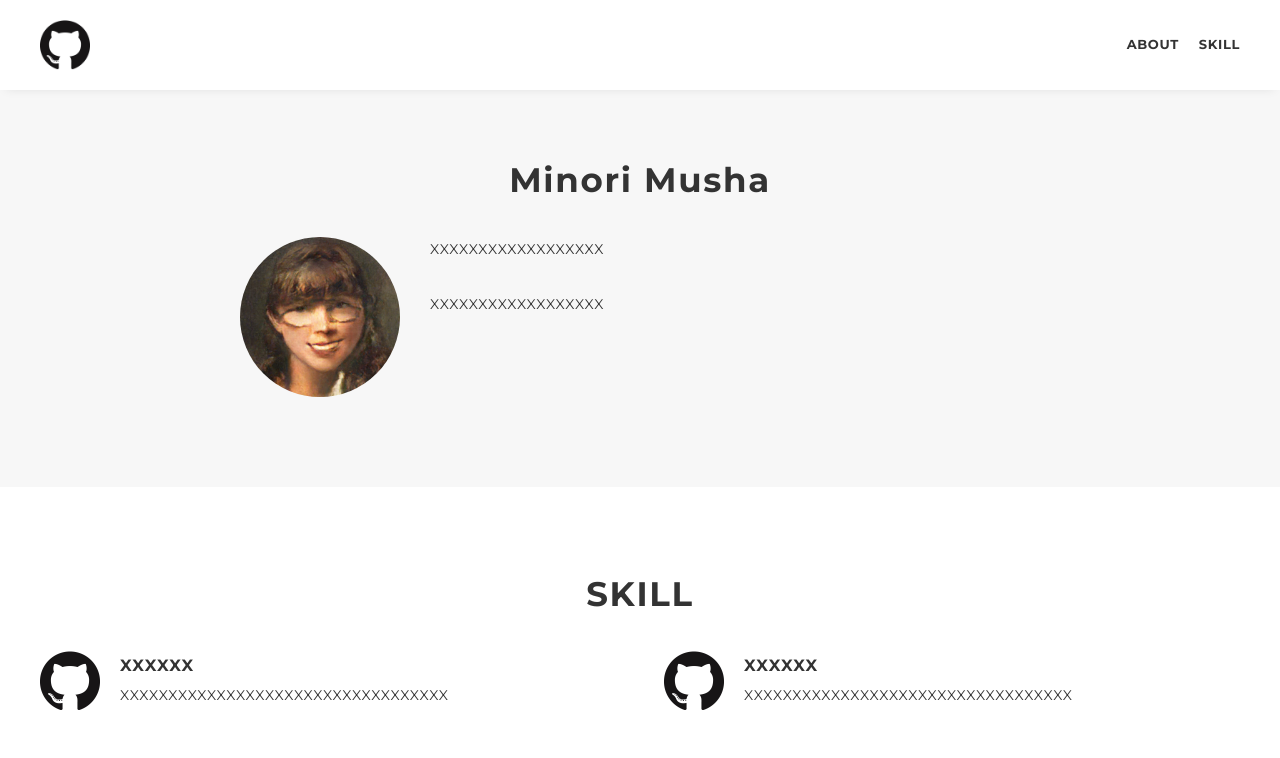
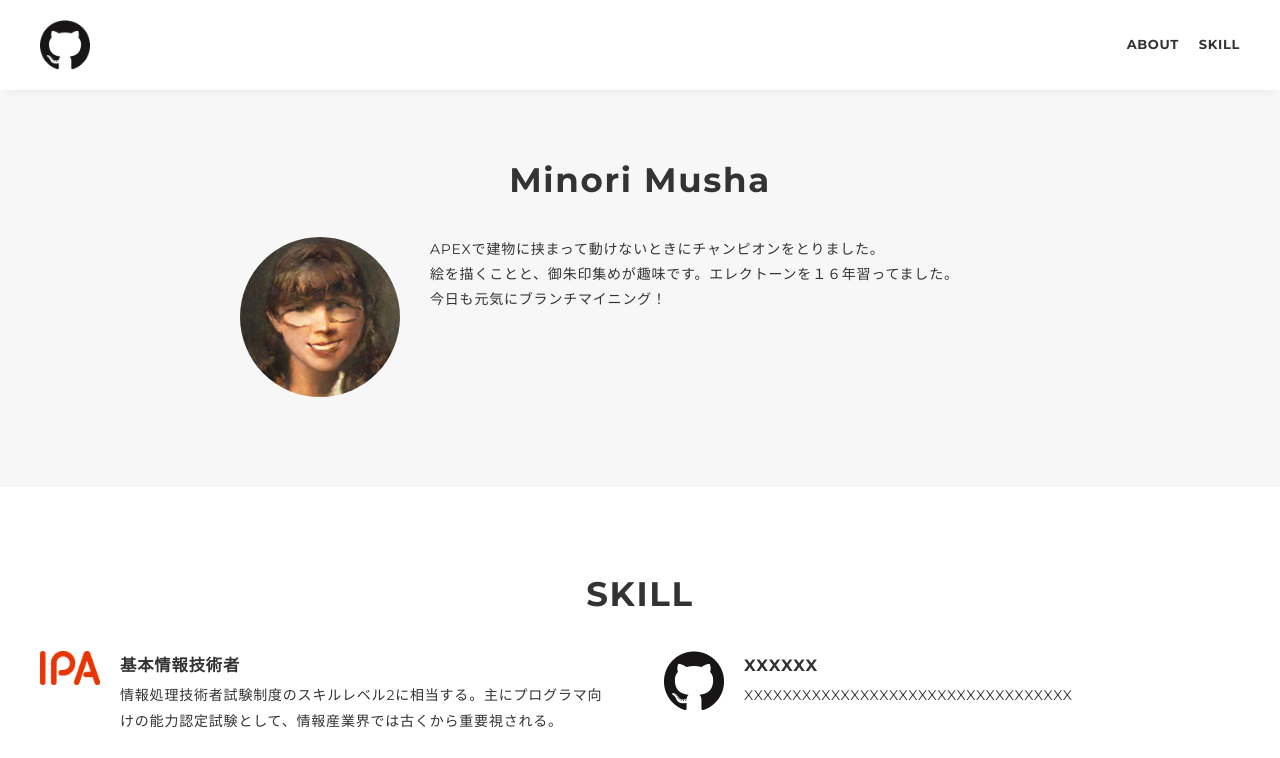
Before and after one commit to miki0421/portfolio, a plain HTML site: page docs/index.html in a window 1280 px wide. Shown: the top 758 px of the page. Drawn offline with nearby package versions, Linux system fonts and the light colour scheme.

Commit message:
プロフィール書き込み

```diff
--- a/docs/index.html
+++ b/docs/index.html
@@ -23,6 +23,9 @@
 <!-- <link rel="shortcut icon" href="img/favicon.ico" /> -->
 <!-- <link rel="canonical" href="dummyurl" /> -->
 </head>
+
+
+
 
 <body>
 	<div class="wrapper">
@@ -50,8 +53,10 @@
 							<img src="img/profile.png" alt="自画像" />
 						</p>
 						<div class="profile-body">
-							<p>XXXXXXXXXXXXXXXXXX</p>
-							<p>XXXXXXXXXXXXXXXXXX</p>
+							<p>APEXで建物に挟まって動けないときにチャンピオンをとりました。<br>
+							絵を描くことと、御朱印集めが趣味です。エレクトーンを１６年習ってました。<br>
+							今日も元気にブランチマイニング！</p>
+
 						</div>
 					</div>
 				</div>
@@ -63,11 +68,11 @@
 					<div class="skill-list">
 						<div class="skill-item">
 							<p class="skill-img">
-								<img src="img/github.png" alt="logo" />
+								<img src="img/ipa.png" alt="IPA" />
 							</p>
 							<div class="skill-body">
-								<h3 class="skill-name">XXXXXX</h3>
-								<p class="skill-text">XXXXXXXXXXXXXXXXXXXXXXXXXXXXXXXXXX</p>
+								<h3 class="skill-name">基本情報技術者</h3>
+								<p class="skill-text">情報処理技術者試験制度のスキルレベル2に相当する。主にプログラマ向けの能力認定試験として、情報産業界では古くから重要視される。</p>
 							</div>
 						</div>
 						<div class="skill-item">
```
Also changed, not shown: docs/css/ress.css (line endings or trailing spaces), docs/img/ipa.png (added).
